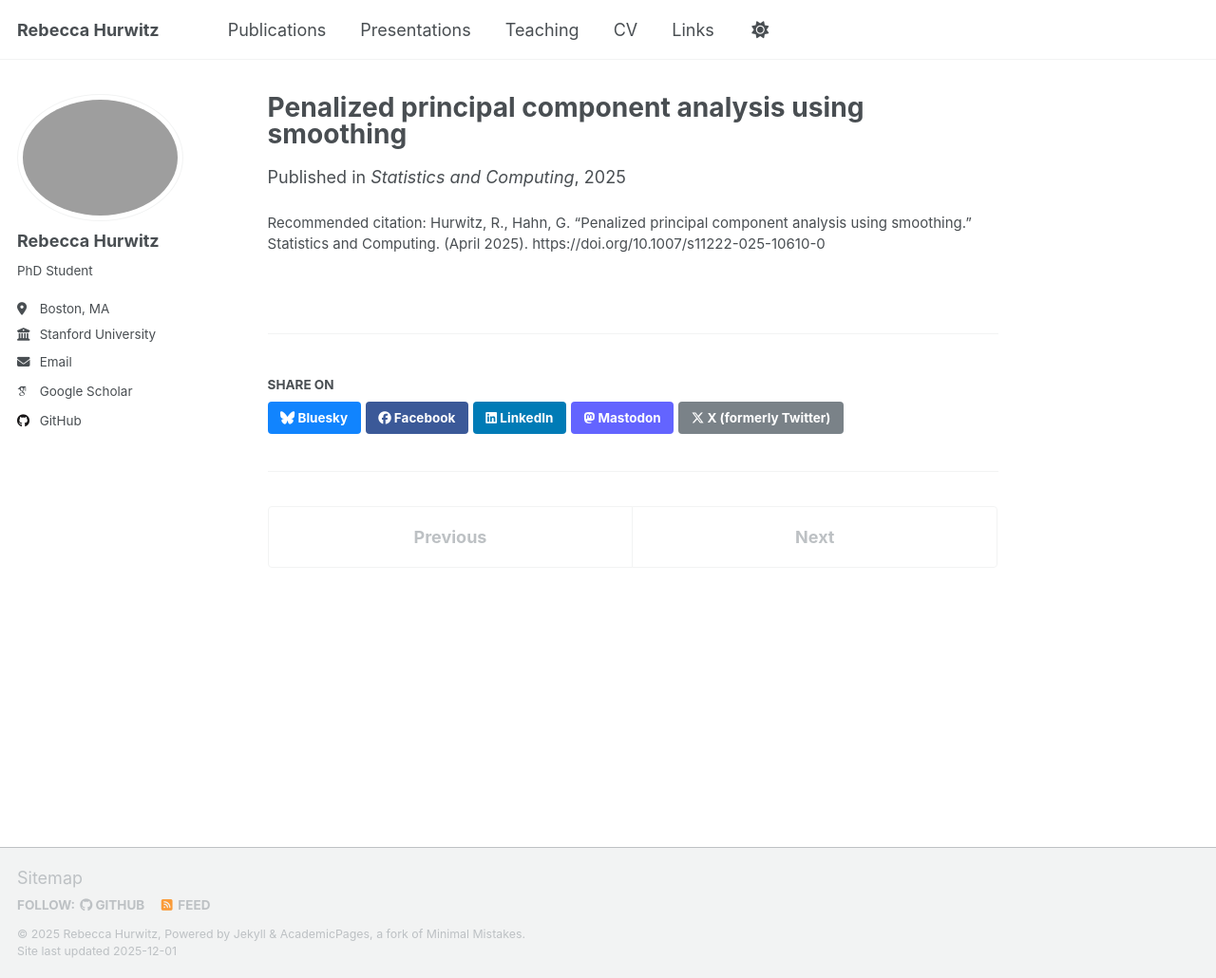
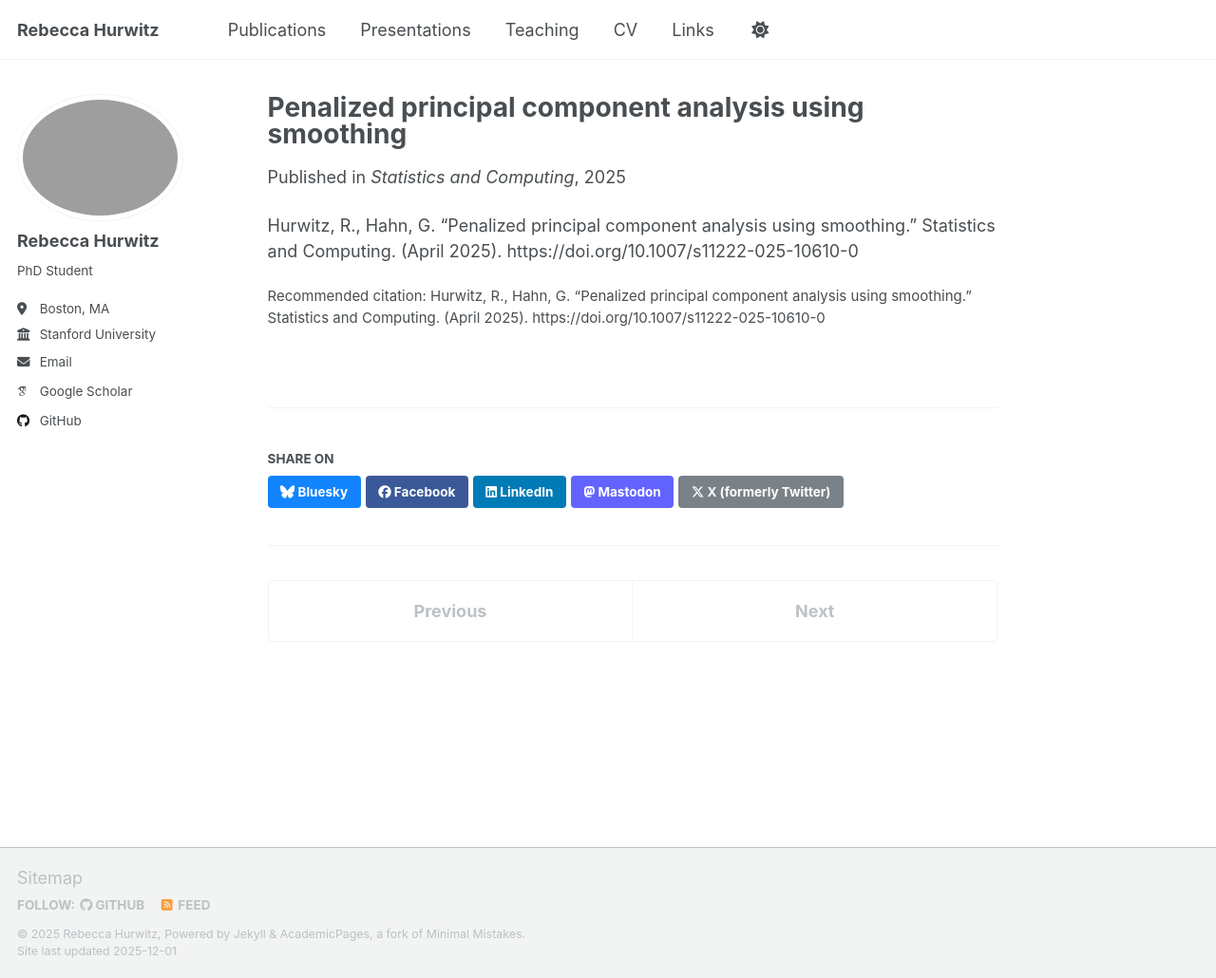
Before and after one commit to rebeccahurwitz/rebeccahurwitz.github.io, a Jekyll site: the page built from _publications/beccapaper1.md, in a window 1280 px wide and 1030 px high. Shown: the whole window at 95% size. Built offline with Jekyll 4.4.1, drawn with Linux system fonts in a browser that asks for light colours; some web fonts are replaced; a script that is not in the unit is left out.

Commit message:
Update beccapaper1.md

```diff
--- a/_publications/beccapaper1.md
+++ b/_publications/beccapaper1.md
@@ -8,3 +8,5 @@ venue: 'Statistics and Computing'
 citation: 'Hurwitz, R., Hahn, G. “Penalized principal component analysis using smoothing.” Statistics and Computing. (April
 2025). https://doi.org/10.1007/s11222-025-10610-0'
 ---
+Hurwitz, R., Hahn, G. “Penalized principal component analysis using smoothing.” Statistics and Computing. (April
+2025). https://doi.org/10.1007/s11222-025-10610-0
```
